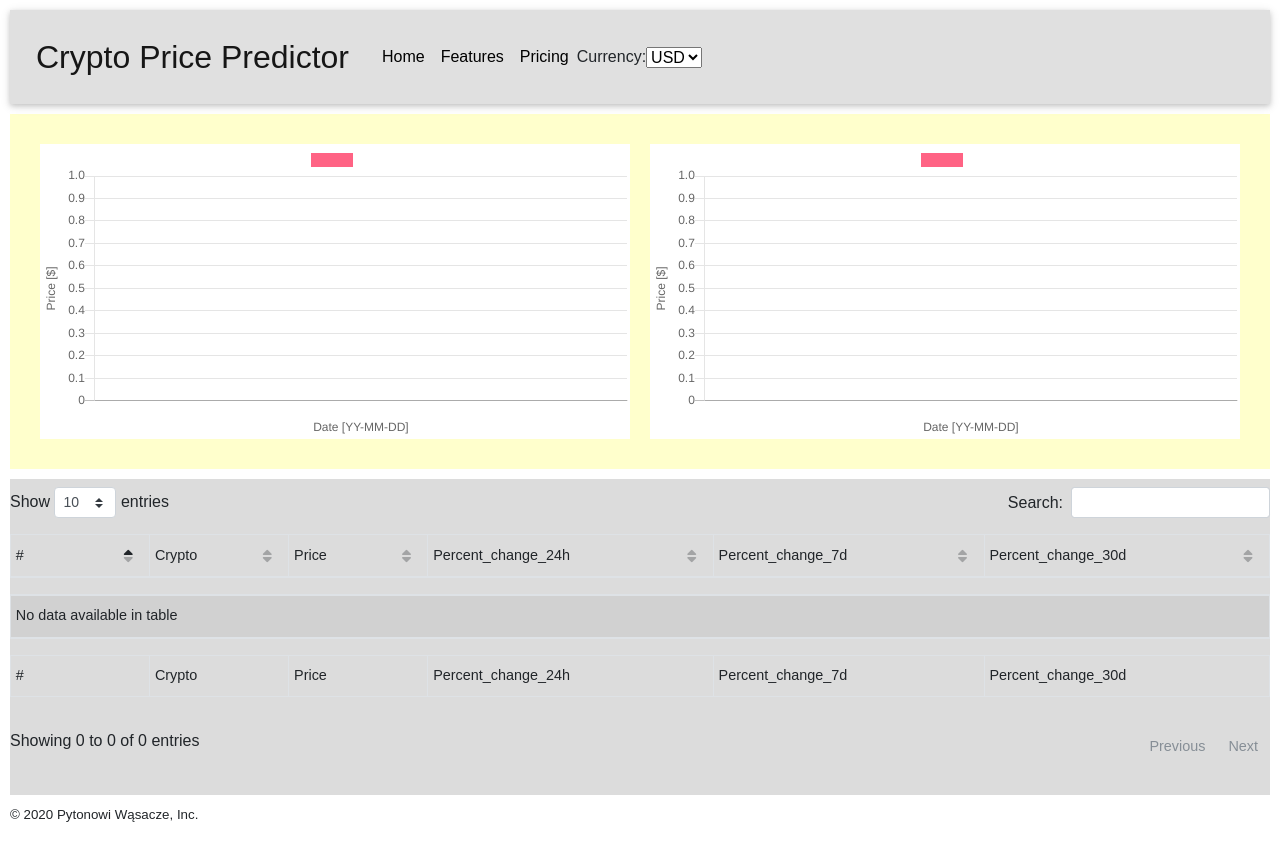
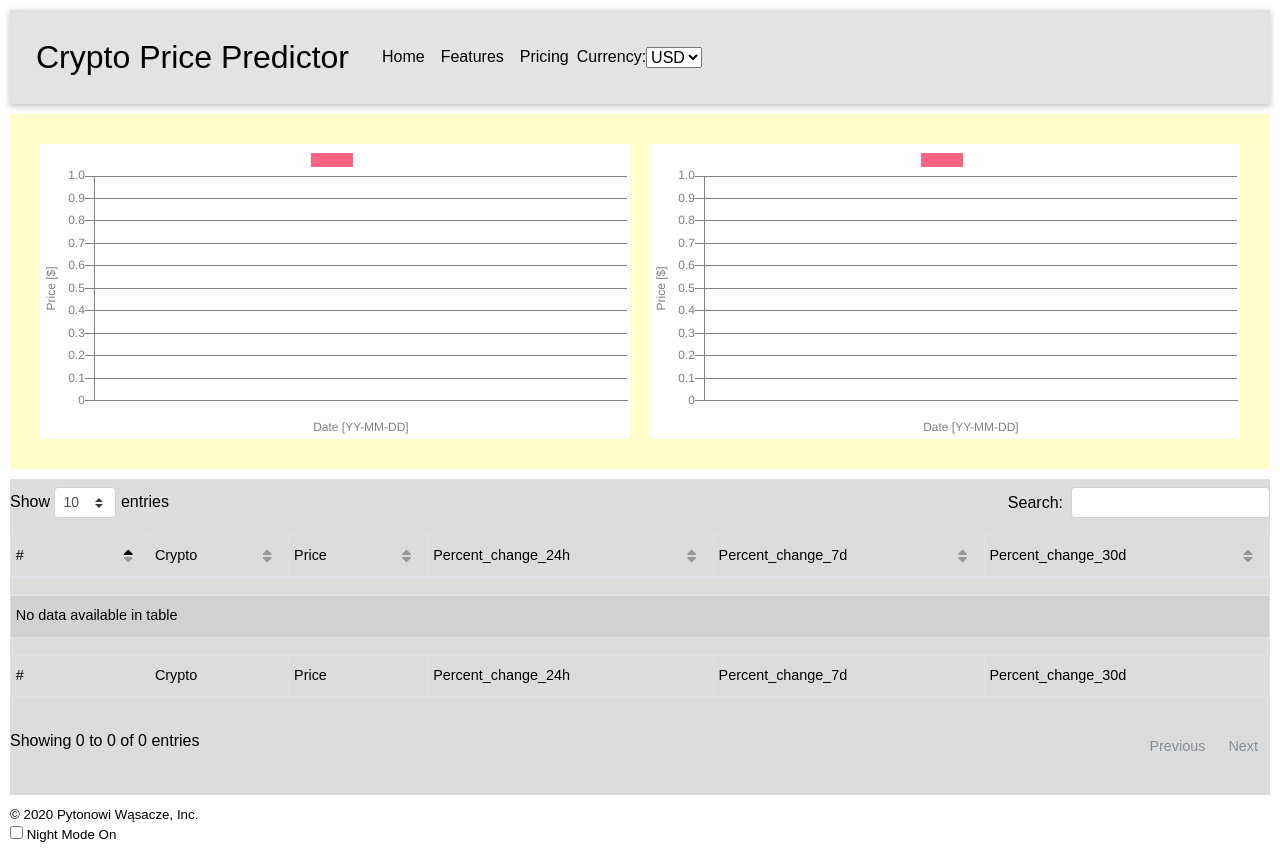
Before and after one commit to KrystianKosek/Crypto_Price_Predictor, a Django app: template website/crypto/templates/home.html in a window 1280 px wide. Before the commit the page ends 822 px from the top, so only its background shows below. Run offline with Django 3.2, Linux system fonts and the light colour scheme; the template is opened without the code that fills it, so the values that code supplies are empty; some libraries are stand-ins or nearby versions.

Commit message:
wypisuje dane na podstronie oraz wstepny night mode na glownej

```diff
--- a/website/crypto/static/css/custom_styles.css
+++ b/website/crypto/static/css/custom_styles.css
@@ -1,10 +1,30 @@
+:root{
+  --color-bg1: #E3E3E3;
+  --color-bg2: #ffffcc;
+  --color-bg3: gainsboro;
+  --color-bg4: white;
+  --color-tx1: black;
+  --color-cnv: white;
+  --color-plt: #000000;
+}
+
+[data-theme="dark"] {
+  --color-bg1: #414244;
+  --color-bg2: #414244;
+  --color-bg3: #414244;
+  --color-bg4: #3B3B3B;
+  --color-tx1: white;
+  --color-cnv: #C5C5C5;
+  --color-plt: #FFFFFF;
+}
 
 body{
     font-family: Arial, Helvetica, sans-serif;
+    background-color: var(--color-bg4);
 }
 
 header{
-    background-color: #d5ffff;
+    background-color: var(--color-bg1);
     margin: 10px;
     text-align: center;
 }
@@ -27,7 +47,7 @@ header{
 }
 
 .charts-section{
-    background-color: #ffffcc;
+    background-color: var(--color-bg2);
     padding: 20px;
     display: flex;
     flex-direction: row;
@@ -46,9 +66,15 @@ header{
 }
 
 .table-section {
-    background-color: gainsboro;
+    background-color: var(--color-bg3);
+    color: var(--color-tx1);
     margin: 10px;
 }
+
+.txt-txt{
+    color: var(--color-tx1);
+}
+
 
 table.dataTable thead .sorting:after,
 table.dataTable thead .sorting:before,
--- a/website/crypto/templates/home.html
+++ b/website/crypto/templates/home.html
@@ -35,8 +35,8 @@
 <!--Header section-->
 <header>
     <!--Navigation bar-->
-    <nav class="navbar navbar-expand-lg navbar-light bg-light">
-        <h1 class="navbar-brand" href="#">Crypto Price Predictor</h1>
+    <nav class="navbar navbar-expand-lg navbar-light">
+        <h1 style="color:var(--color-tx1);" class="navbar-brand" href="#">Crypto Price Predictor</h1>
         <div class="container-fluid position">
 
             <!--Navbar-->
@@ -49,16 +49,16 @@
             <div class="collapse navbar-collapse" id="navbarNav">
                 <ul class="navbar-nav">
                     <li class="nav-item">
-                        <a class="nav-link" href="#">Home </a>
+                        <a style="color:var(--color-tx1);" class="nav-link" href="#">Home </a>
                     </li>
                     <li class="nav-item">
-                        <a class="nav-link" href="#">Features</a>
+                        <a style="color:var(--color-tx1);" class="nav-link" href="#">Features</a>
                     </li>
                     <li class="nav-item">
-                        <a class="nav-link" href="#">Pricing</a>
+                        <a style="color:var(--color-tx1);" class="nav-link" href="#">Pricing</a>
                 </ul>
                 <!-- Choose currency -->
-                <a>Currency:</a>
+                <a style="color:var(--color-tx1);">Currency:</a>
                 <select id="curr">
                     <option value="usd" selected>USD</option>
                     <option value="pln">PLN</option>
@@ -84,7 +84,7 @@
 <section class="table-section">
     <table id="dtDynamicVerticalScrollExample" class="table table-striped table-bordered table-sm" cellspacing="0"
            width="100%">
-        <thead>
+        <thead class="txt-txt">
         <tr>
             <th class="th-sm">#
             </th>
@@ -100,11 +100,11 @@
             </th>
         </tr>
         </thead>
-        <tbody>
+        <tbody class="txt-txt">
         {% for t in table %}
             <tr>
                 <th scope="row">{{ t.id }}</th>
-                <td><a href="coin/{{ t.name }}">{{ t.name }}</a></td>
+                <td><a style="color:var(--color-tx1);" href="coin/{{ t.name }}">{{ t.name }}</a></td>
                 <td><a class="price" data-usd={{ t.price_USD }} data-pln={{ t.price_PLN }}>{{ t.price_USD }}</a></td>
                 <td><a href="https://youtube.com/" style="color:{{ t.24h_color }}">{{ t.percent_change_24h }}</a></td>
                 <td><a href="https://youtube.com/" style="color:{{ t.7d_color }}">{{ t.percent_change_7d }}</a></td>
@@ -113,7 +113,7 @@
             </tr>
         {% endfor %}
         </tbody>
-        <tfoot>
+        <tfoot style="color:var(--color-tx1);">
         <tr>
             <th class="th-sm">#
             </th>
@@ -134,8 +134,13 @@
 
 
 <!--Just basic footer section with some bullshits-->
-<footer>
+<footer class="txt-txt">
     <a>© 2020 Pytonowi Wąsacze, Inc.</a>
+    <div class="tfc">
+        <input class="tfh" type="checkbox" id="switchCheckbox1">
+        <label aria-hidden="true" class="tfp" for="switchCheckbox1">Night Mode On</label>
+        <div aria-hidden="true" class="tfd"></div>
+    </div>
 </footer>
 
 <!-- jQuery -->
@@ -167,6 +172,7 @@
 
 <!--Make charts based on data from views-->
 <script>
+    txt_color = "gray";
     var config = {
         type: 'line',
         data: {
@@ -183,21 +189,40 @@
         },
         options: {
             responsive: true,
+            legend: {
+                labels: {
+                    fontColor: txt_color
+                }
+            },
             scales: {
                 xAxes: [{
                     display: true,
+                    gridLines: {
+                        color: txt_color,
+                        zeroLineColor: txt_color
+                    },
                     ticks: {
+                        fontColor: txt_color,
                         maxTicksLimit: 11
                     },
                     scaleLabel: {
                         display: true,
+                        fontColor: txt_color,
                         labelString: 'Date [YY-MM-DD]'
                     }
                 }],
                 yAxes: [{
                     display: true,
+                    gridLines: {
+                        color: txt_color,
+                        zeroLineColor: txt_color
+                    },
+                    ticks: {
+                        fontColor: txt_color
+                    },
                     scaleLabel: {
                         display: true,
+                        fontColor: txt_color,
                         labelString: 'Price [$]'
                     }
                 }],
@@ -221,21 +246,40 @@
         },
         options: {
             responsive: true,
+            legend: {
+                labels: {
+                    fontColor: txt_color
+                }
+            },
             scales: {
                 xAxes: [{
                     display: true,
+                    gridLines: {
+                        color: txt_color,
+                        zeroLineColor: txt_color
+                    },
                     ticks: {
+                        fontColor: txt_color,
                         maxTicksLimit: 11
                     },
                     scaleLabel: {
                         display: true,
+                        fontColor: txt_color,
                         labelString: 'Date [YY-MM-DD]'
                     }
                 }],
                 yAxes: [{
                     display: true,
+                    gridLines: {
+                        color: txt_color,
+                        zeroLineColor: txt_color
+                    },
+                    ticks: {
+                        fontColor: txt_color
+                    },
                     scaleLabel: {
                         display: true,
+                        fontColor: txt_color,
                         labelString: 'Price [$]'
                     }
                 }],
@@ -251,6 +295,15 @@
     };
 
 </script>
+
+<!--switches to night mode-->
+<script>
+    document.getElementById('switchCheckbox1').addEventListener('change', function(event){
+        (event.target.checked) ? document.body.setAttribute('data-theme', 'dark') : document.body.removeAttribute('data-theme');
+    });
+</script>
+
+
 </body>
 
 </html>
```
Also changed, not shown: website/coin/models.py (+7 -0 lines), website/coin/templates/coin_details.html (+13 -13 lines), website/coin/views.py (+32 -0 lines), website/paprika_client/client.py (+10 -3 lines), website/coin/migrations/__init__.py (added).
